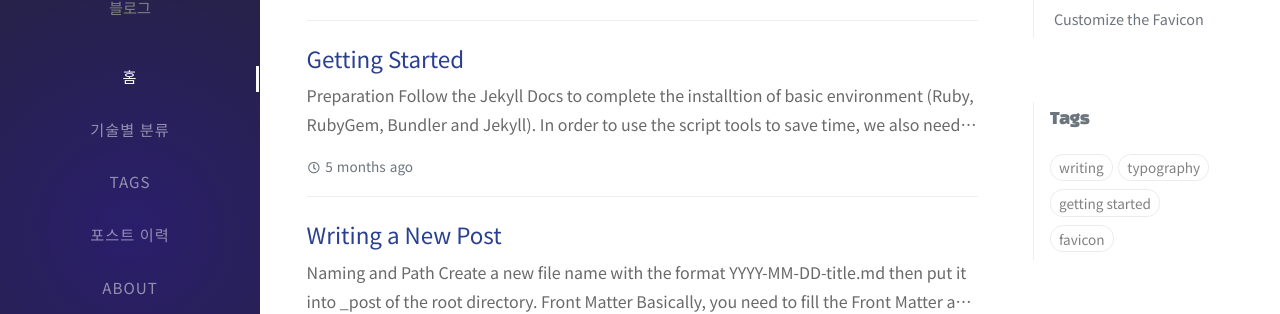
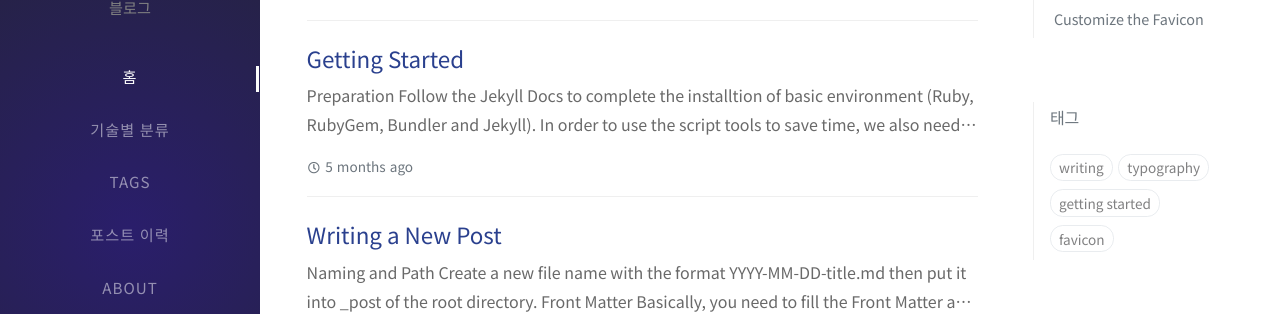
Before and after one commit to FREEZ2385/freez2385.github.io, a Jekyll site: the page built from index.html, in a window 1280 px wide. Shown: the part 220-534 px from the top of the page. Built offline with Jekyll 4.4.1, drawn with Linux system fonts in a browser that asks for light colours; nearby versions of some CDN libraries; the list of posts is cut into pages by our own code; comment, search, counter and statistics services are not loaded.

Commit message:
Update label.yml

```diff
--- a/_data/label.yml
+++ b/_data/label.yml
@@ -13,7 +13,7 @@ tabs:
 
 panel:
   lastmod: "최근 포스트"
-  trending_tags: "Tags"
+  trending_tags: "태그"
   toc: "목차"
 
 post:
```
